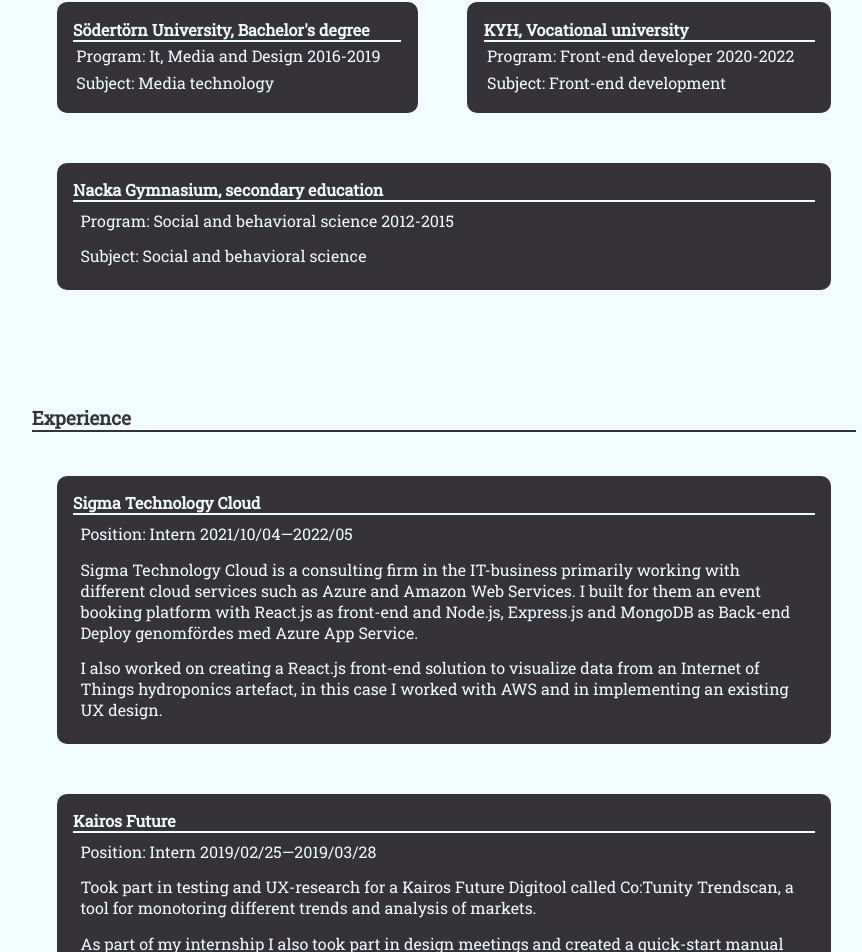
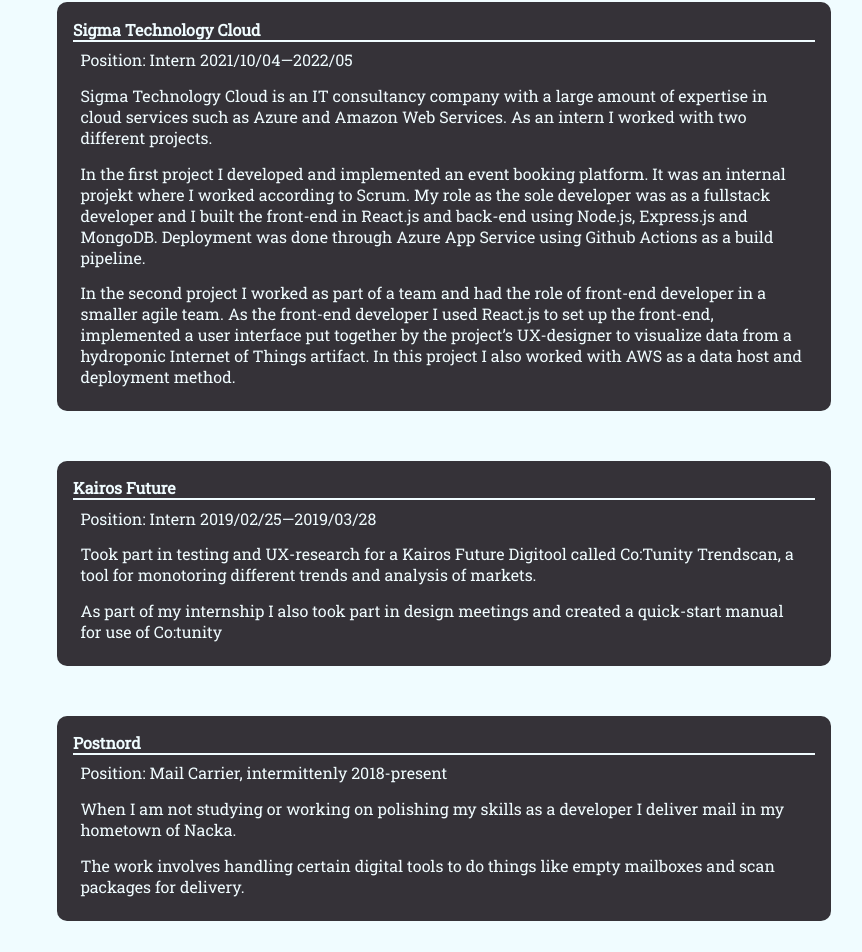
Before and after one commit to Tanngrisnr/ip2_portfolio, a React (Create React App) app: page /resume in a window 1280 px wide. Shown: the part 410-1362 px from the top of the page, without its empty margins (196-1058 px from the left). Built offline with nearby package versions, Linux system fonts and the light colour scheme; no server answers.

Commit message:
altered CV and added new blurb + changed picture

```diff
--- a/package.json
+++ b/package.json
@@ -41,5 +41,4 @@
       "last 1 safari version"
     ]
   }
-
 }
--- a/src/Home.js
+++ b/src/Home.js
@@ -57,7 +57,17 @@
       <h2>About Me</h2>
       <article>
         <p>
-          I'm a front-end developer working on becoming full-stack amd looking
+          I am a driven front-end developer with an eye for and competency in
+          design. I have a a great enthusiasm for webbdesign and have always had
+          a great interest in media and technology. As a developer I'm
+          passionate about design and I put a great deal of focus on developing
+          and implementing dynamik and scalable user interfaces and webb
+          applications. Right now I am looking for a role in front-end
+          development but if I fit the bill on something else please let me
+          know.
+        </p>
+        <p>
+          I'm a front-end developer working on becoming full-stack and looking
           for the next step to build my career. I have most experience working
           in React.js as well as some Back-end work in Node.js utilizing
           Express.js.
--- a/src/data.js
+++ b/src/data.js
@@ -2,6 +2,36 @@
   "https://api.openweathermap.org/data/2.5/weather?q=Stockholm&units=metric&appid=f2eb762353dd6b9f926b406db34c6ae1";
 
 export const RESUME_DATA = [
+  [
+    {
+      key: 4,
+      title: "Sigma Technology Cloud",
+      content: [
+        "Position: Intern  2021/10/04—2022/05",
+        "Sigma Technology Cloud is an IT consultancy company with a large amount of expertise in cloud services such as Azure and Amazon Web Services. As an intern I worked with two different projects.",
+        "In the first project I developed and implemented an event booking platform. It was an internal projekt where I worked according to Scrum. My role as the sole developer was as a fullstack developer and I built the front-end in React.js and back-end using Node.js, Express.js and MongoDB. Deployment was done through Azure App Service using Github Actions as a build pipeline.",
+        "In the second project I worked as part of a team and had the role of front-end developer in a smaller agile team. As the front-end developer I used React.js to set up the front-end, implemented a user interface put together by the project’s UX-designer to visualize data from a hydroponic Internet of Things artifact. In this project I also worked with AWS as a data host and deployment method.",
+      ],
+    },
+    {
+      key: 5,
+      title: "Kairos Future",
+      content: [
+        "Position: Intern 2019/02/25—2019/03/28",
+        "Took part in testing and UX-research for a Kairos Future Digitool called Co:Tunity Trendscan, a tool for monotoring different trends and analysis of markets.",
+        "As part of my internship I also took part in design meetings and created a quick-start manual for use of Co:tunity",
+      ],
+    },
+    {
+      key: 6,
+      title: "Postnord",
+      content: [
+        "Position: Mail Carrier, intermittenly 2018-present",
+        "When I am not studying or working on polishing my skills as a developer I deliver mail in my hometown of Nacka.",
+        "The work involves handling certain digital tools to do things like empty mailboxes and scan packages for delivery.",
+      ],
+    },
+  ],
   [
     {
       key: 0,
@@ -28,35 +58,7 @@
       ],
     },
   ],
-  [
-    {
-      key: 4,
-      title: "Sigma Technology Cloud",
-      content: [
-        "Position: Intern  2021/10/04—2022/05",
-        "Sigma Technology Cloud is a consulting firm in the IT-business primarily working with different cloud services such as Azure and Amazon Web Services. I built for them an event booking platform with React.js as front-end and Node.js, Express.js and MongoDB as Back-end Deploy genomfördes med Azure App Service.",
-        "I also worked on creating a React.js front-end solution to visualize data from an Internet of Things hydroponics artefact, in this case I worked with AWS and in implementing an existing UX design.",
-      ],
-    },
-    {
-      key: 5,
-      title: "Kairos Future",
-      content: [
-        "Position: Intern 2019/02/25—2019/03/28",
-        "Took part in testing and UX-research for a Kairos Future Digitool called Co:Tunity Trendscan, a tool for monotoring different trends and analysis of markets.",
-        "As part of my internship I also took part in design meetings and created a quick-start manual for use of Co:tunity",
-      ],
-    },
-    {
-      key: 6,
-      title: "Postnord",
-      content: [
-        "Position: Mail Carrier, intermittenly 2018-present",
-        "When I am not studying or working on polishing my skills as a developer I deliver mail in my hometown of Nacka.",
-        "The work involves handling certain digital tools to do things like empty mailboxes and scan packages for delivery.",
-      ],
-    },
-  ],
+
   [
     {
       key: 7,
```
Also changed, not shown: 2 other files (tests, documents, lock files or other folders).
